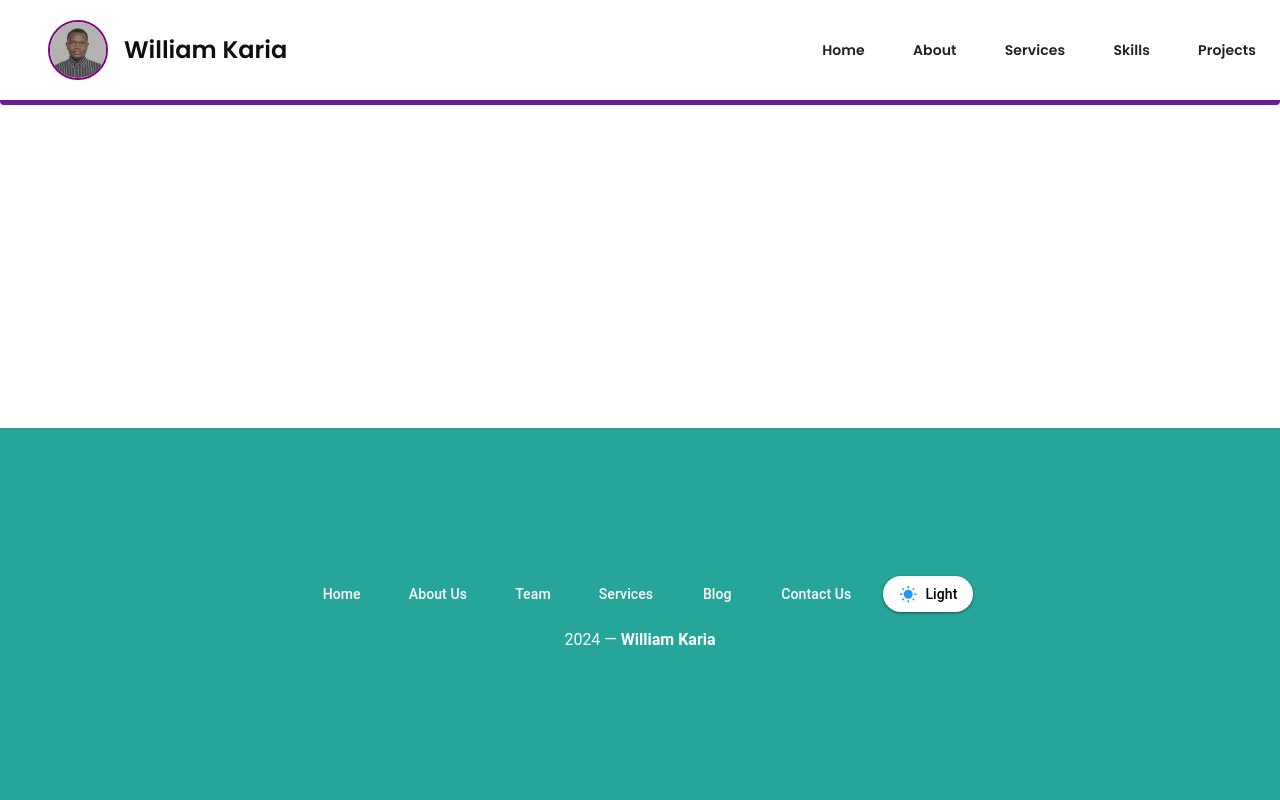
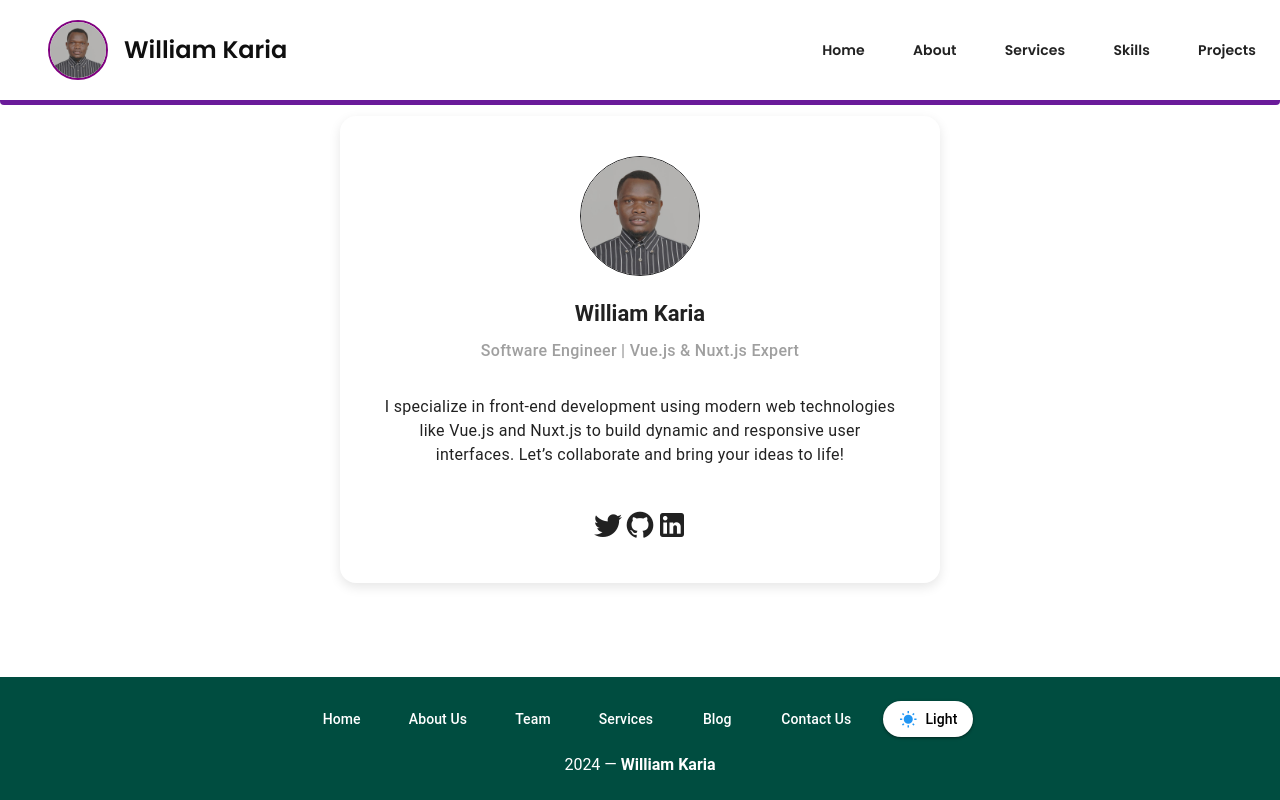
Before and after one commit to will-me-me/portifolio, a Nuxt app: page /about in a window 1280 px wide. Built offline with nearby package versions, Linux system fonts and the light colour scheme.

Commit message:
updated the navigation

```diff
--- a/components/appDrawe.vue
+++ b/components/appDrawe.vue
@@ -114,6 +114,7 @@
 </script>
 <style scoped>
 @import url("https://fonts.googleapis.com/css2?family=Poppins:ital,wght@0,100;0,200;0,300;0,400;0,500;0,600;0,700;0,800;0,900;1,100;1,200;1,300;1,400;1,500;1,600;1,700;1,800;1,900&family=Raleway:ital,wght@0,100..900;1,100..900&display=swap");
+
 .drawer_anchor {
   font-size: 24px;
   margin: 0;
--- a/components/appFooter.vue
+++ b/components/appFooter.vue
@@ -1,5 +1,5 @@
 <template>
-  <v-footer class="bg-teal-lighten-1 mt-0">
+  <v-footer class="bg-teal-darken-4">
     <v-row justify="center" no-gutters>
       <v-btn
         v-for="link in links"
--- /dev/null
+++ b/components/whoIamCard.vue
@@ -0,0 +1,107 @@
+<template>
+  <v-card class="mx-auto sleek-card pa-6" max-width="600" elevation="12" shaped>
+    <!-- Avatar -->
+    <div class="d-flex justify-end">
+      <v-avatar class="mx-auto avatar mt-4" size="120">
+        <v-img src="/imgs/DSC_116511.jpg" alt="William Karia" />
+      </v-avatar>
+    </div>
+
+    <!-- Name -->
+    <v-card-title class="text-h4 font-weight-bold text-center mt-4">
+      William Karia
+    </v-card-title>
+
+    <!-- Subtitle -->
+    <v-card-subtitle class="text-center subtitle mt-1 mb-4">
+      Software Engineer | Vue.js & Nuxt.js Expert
+    </v-card-subtitle>
+
+    <!-- Card Text -->
+    <v-card-text class="text-center text--secondary pa-4 card-text">
+      I specialize in front-end development using modern web technologies like
+      Vue.js and Nuxt.js to build dynamic and responsive user interfaces. Let’s
+      collaborate and bring your ideas to life!
+    </v-card-text>
+
+    <!-- Social Icons -->
+    <v-card-actions class="d-flex justify-center mt-4 mb-2">
+      <div>
+        <v-icon
+          @click="redirectToX"
+          variant="outlined"
+          color=""
+          icon="mdi-twitter"
+          size="x-large"
+        ></v-icon>
+        <v-icon
+          @click="OpenGit"
+          variant="outlined"
+          color=""
+          icon="mdi-github"
+          size="x-large"
+        ></v-icon>
+        <v-icon
+          @click="redirectToLinked"
+          variant="outlined"
+          color=""
+          icon="mdi-linkedin"
+          size="x-large"
+        ></v-icon>
+      </div>
+    </v-card-actions>
+  </v-card>
+</template>
+
+<script setup>
+const redirectToX = () => {
+  window.open("https://twitter.com/willy_karia", "_blank");
+};
+const OpenGit = () => {
+  window.open("https://github.com/will-me-me", "_blank");
+};
+const redirectToLinked = () => {
+  window.open("https://www.linkedin.com/in/william-karia-9aa548214/", "_blank");
+};
+</script>
+
+<style scoped>
+.sleek-card {
+  border-radius: 16px;
+  background-color: #ffffff;
+  box-shadow: 0 4px 12px rgba(0, 0, 0, 0.1);
+}
+
+.avatar {
+  border: 1px solid #232324;
+  border-radius: 50%;
+}
+
+.subtitle {
+  color: #616161;
+  font-size: 1rem;
+  font-weight: 500;
+}
+
+.card-text {
+  font-size: 1rem;
+  line-height: 1.5;
+}
+
+.v-btn {
+  margin: 0 10px;
+  transition: all 0.3s ease;
+}
+
+.v-btn:hover {
+  background-color: #f5f5f5;
+}
+
+.v-icon {
+  transition: transform 0.3s ease;
+}
+
+.v-btn:hover .v-icon {
+  transform: scale(1.2);
+}
+</style>
--- a/layouts/default.vue
+++ b/layouts/default.vue
@@ -77,29 +77,21 @@
   </v-app>
 </template>
 
-<script>
-export default {
-  methods: {
-    navigateTo(page) {
-      this.$router.push({ name: page });
-    },
-    showHeart() {
-      // Heart click logic here
-      alert("You clicked the heart!");
-    },
-    search() {
-      // Search logic
-      console.log("Search clicked!");
-    },
-    openMenu() {
-      // Open menu logic
-      console.log("Menu clicked!");
-    },
-  },
+<script setup>
+import { useRouter } from "vue-router";
+
+const router = useRouter();
+const navigateTo = (page) => {
+  if (page == "home") {
+    router.push("/");
+  }
+  router.push({ name: page });
 };
 </script>
 
 <style scoped>
+@import url("https://fonts.googleapis.com/css2?family=Poppins:ital,wght@0,100;0,200;0,300;0,400;0,500;0,600;0,700;0,800;0,900;1,100;1,200;1,300;1,400;1,500;1,600;1,700;1,800;1,900&family=Raleway:ital,wght@0,100..900;1,100..900&display=swap");
+
 /* Add custom styles */
 .v-btn:hover {
   background-color: rgba(255, 255, 255, 0.2);
@@ -120,7 +112,6 @@
   font-family: "Poppins", sans-serif;
 }
 
-@import url("https://fonts.googleapis.com/css2?family=Poppins:ital,wght@0,100;0,200;0,300;0,400;0,500;0,600;0,700;0,800;0,900;1,100;1,200;1,300;1,400;1,500;1,600;1,700;1,800;1,900&family=Raleway:ital,wght@0,100..900;1,100..900&display=swap");
 .drawer_anchor {
   font-size: 24px;
   margin: 0;
--- /dev/null
+++ b/pages/about.vue
@@ -0,0 +1,7 @@
+<template>
+  <v-container>
+    <who-iam-card />
+  </v-container>
+</template>
+
+<script setup></script>
--- a/pages/skills.vue
+++ b/pages/skills.vue
@@ -1,6 +1,15 @@
 <template>
   <div class="skills_container">
     <v-card elevation="15">
+      <v-timeline side="end">
+        <v-timeline-item
+          v-for="item in items"
+          :key="item.id"
+          :dot-color="item.color"
+          size="small"
+          fill-dot
+          :icon="item.icon"
+        >
           <v-container color="transparent">
             <h2 class="skills_title"><span> &lt; Skills /&gt;</span></h2>
             <v-row>
@@ -27,7 +36,11 @@
                     </v-card-title>
                     <v-divider></v-divider>
                     <div class="d-flex justify-center">
-                  <v-avatar variant="" size="60" :image="skills.svg"></v-avatar>
+                      <v-avatar
+                        variant=""
+                        size="60"
+                        :image="skills.svg"
+                      ></v-avatar>
                     </div>
                     <v-divider></v-divider>
                     <v-card-text class="text-center">
@@ -48,11 +61,25 @@
               </v-col>
             </v-row>
           </v-container>
+        </v-timeline-item>
+      </v-timeline>
     </v-card>
   </div>
 </template>
 
 <script setup>
+const items = [
+  {
+    id: 1,
+    color: "info",
+    icon: "mdi-star",
+  },
+  // {
+  //   id: 2,
+  //   color: "error",
+  //   icon: "mdi-alert-circle",
+  // },
+];
 const mySkills = [
   {
     title: "javascript",
```
Lines whose indentation alone changed are shown as unchanged.
